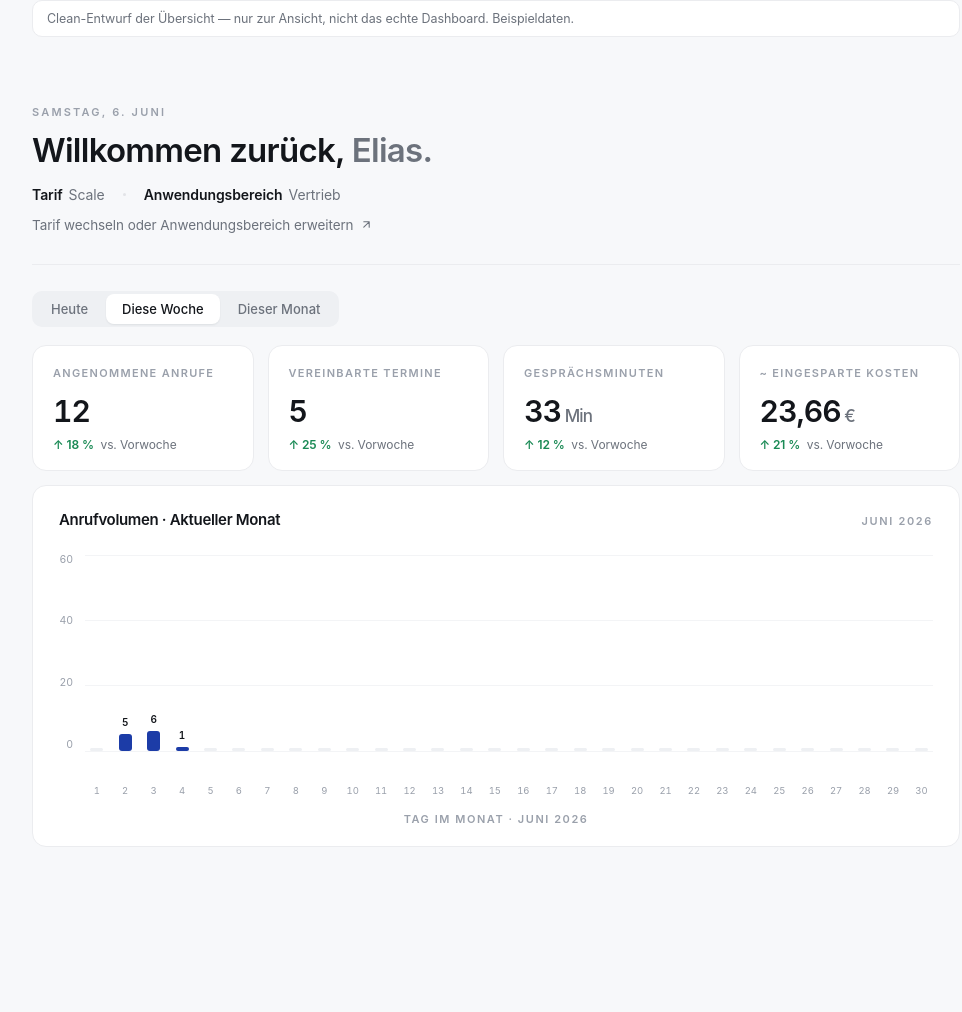
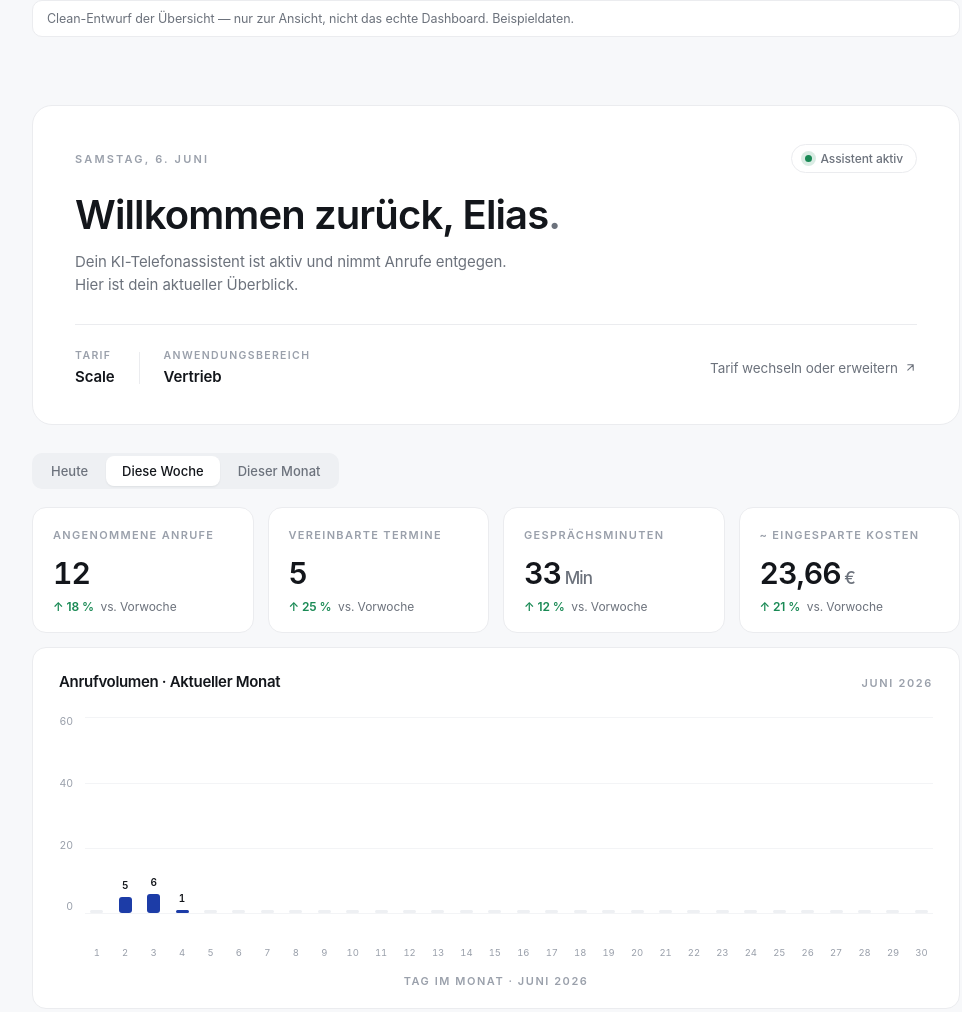
Before and after one commit to Leadary-ai/uebersicht-premium, a plain HTML site: page index.html in a window 1280 px wide. Shown: the whole page, without its empty margins (144-1106 px from the left). Before the commit the page ends 947 px from the top, so only its background shows below. Drawn offline with Linux system fonts and the light colour scheme.

Commit message:
Hero ueberarbeitet: ruhiger Empfang mit Status 'Assistent aktiv', klare Hierarchie, edle Tarif-Infos

```diff
--- a/index.html
+++ b/index.html
@@ -34,11 +34,27 @@
   .meta{margin-top:18px;display:flex;flex-wrap:wrap;align-items:center;gap:18px;font-size:14px;color:var(--muted)}
   .meta b{color:var(--fg);font-weight:600;margin-right:6px}
   .meta .sep{width:3px;height:3px;border-radius:50%;background:var(--border-strong)}
-  .link{margin-top:14px;display:inline-flex;align-items:center;gap:6px;font-size:13.5px;color:var(--muted);text-decoration:none}
+  .link{display:inline-flex;align-items:center;gap:6px;font-size:13.5px;color:var(--muted);text-decoration:none}
   .link:hover{color:var(--fg)}
-  .link svg{width:13px;height:13px}
+  .link svg{width:13px;height:13px;transition:transform .15s}
+  .link:hover svg{transform:translate(2px,-2px)}
 
-  .rule{height:1px;background:var(--border);margin:30px 0 26px}
+  /* HERO card */
+  .hero{background:var(--card);border:1px solid var(--border);border-radius:20px;padding:38px 42px;margin-bottom:28px}
+  .hero-top{display:flex;align-items:center;justify-content:space-between;gap:16px}
+  .status{display:inline-flex;align-items:center;gap:8px;border:1px solid var(--border);border-radius:999px;
+          padding:6px 13px;font-size:12px;font-weight:500;color:var(--muted)}
+  .status .dot{position:relative;width:7px;height:7px;border-radius:50%;background:var(--up)}
+  .status .dot::after{content:"";position:absolute;inset:-4px;border-radius:50%;background:rgba(26,138,85,.16)}
+  .hero h1.hello{margin-top:22px;font-size:40px;line-height:1.02;color:var(--fg)}
+  .hero h1.hello .dotchar{color:var(--muted)}
+  .hero-sub{margin-top:14px;font-size:15px;color:var(--muted);line-height:1.55;max-width:48ch}
+  .hero-foot{margin-top:28px;padding-top:24px;border-top:1px solid var(--border);
+             display:flex;align-items:center;justify-content:space-between;gap:20px;flex-wrap:wrap}
+  .hstats{display:flex;align-items:center;gap:24px}
+  .hstat .k{font-size:10.5px;font-weight:600;letter-spacing:.13em;text-transform:uppercase;color:var(--label)}
+  .hstat .v{font-size:15px;font-weight:600;margin-top:5px}
+  .hdiv{width:1px;height:32px;background:var(--border)}
 
   /* PERIOD — light segmented */
   .seg{display:inline-flex;gap:2px;background:#eef0f3;border-radius:10px;padding:3px}
@@ -88,18 +104,24 @@
 <div class="wrap">
 
   <!-- HERO -->
-  <div class="eyebrow">Samstag, 6. Juni</div>
-  <h1 class="hello">Willkommen zurück, <span class="muted">Elias.</span></h1>
-  <div class="meta">
-    <span><b>Tarif</b>Scale</span>
-    <span class="sep"></span>
-    <span><b>Anwendungsbereich</b>Vertrieb</span>
-  </div>
-  <a class="link" href="#">Tarif wechseln oder Anwendungsbereich erweitern
-    <svg viewBox="0 0 24 24" fill="none" stroke="currentColor" stroke-width="2" stroke-linecap="round" stroke-linejoin="round"><path d="M7 17 17 7M7 7h10v10"/></svg>
-  </a>
-
-  <div class="rule"></div>
+  <section class="hero">
+    <div class="hero-top">
+      <div class="eyebrow">Samstag, 6. Juni</div>
+      <span class="status"><span class="dot"></span>Assistent aktiv</span>
+    </div>
+    <h1 class="hello">Willkommen zurück, Elias<span class="dotchar">.</span></h1>
+    <p class="hero-sub">Dein KI-Telefonassistent ist aktiv und nimmt Anrufe entgegen. Hier ist dein aktueller Überblick.</p>
+    <div class="hero-foot">
+      <div class="hstats">
+        <div class="hstat"><div class="k">Tarif</div><div class="v">Scale</div></div>
+        <div class="hdiv"></div>
+        <div class="hstat"><div class="k">Anwendungsbereich</div><div class="v">Vertrieb</div></div>
+      </div>
+      <a class="link" href="#">Tarif wechseln oder erweitern
+        <svg viewBox="0 0 24 24" fill="none" stroke="currentColor" stroke-width="2" stroke-linecap="round" stroke-linejoin="round"><path d="M7 17 17 7M7 7h10v10"/></svg>
+      </a>
+    </div>
+  </section>
 
   <!-- PERIOD -->
   <div class="seg">
```
